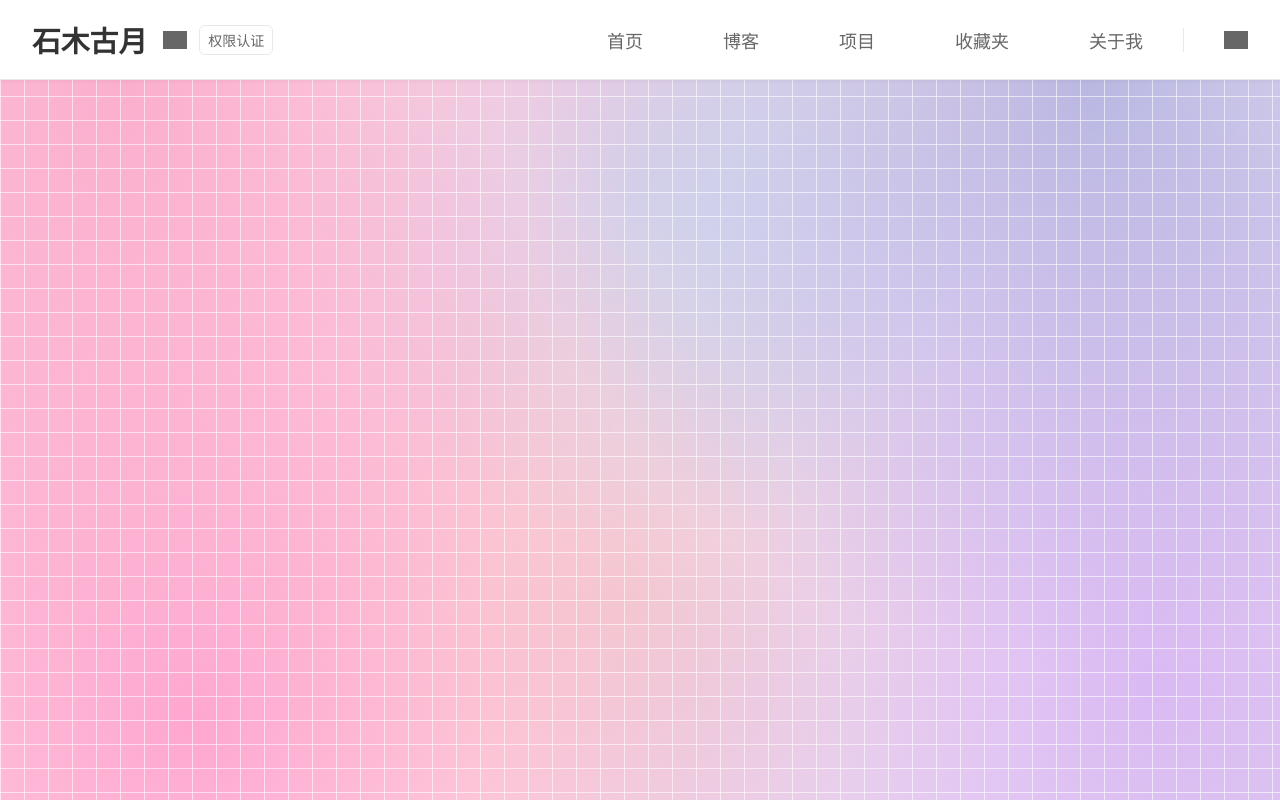
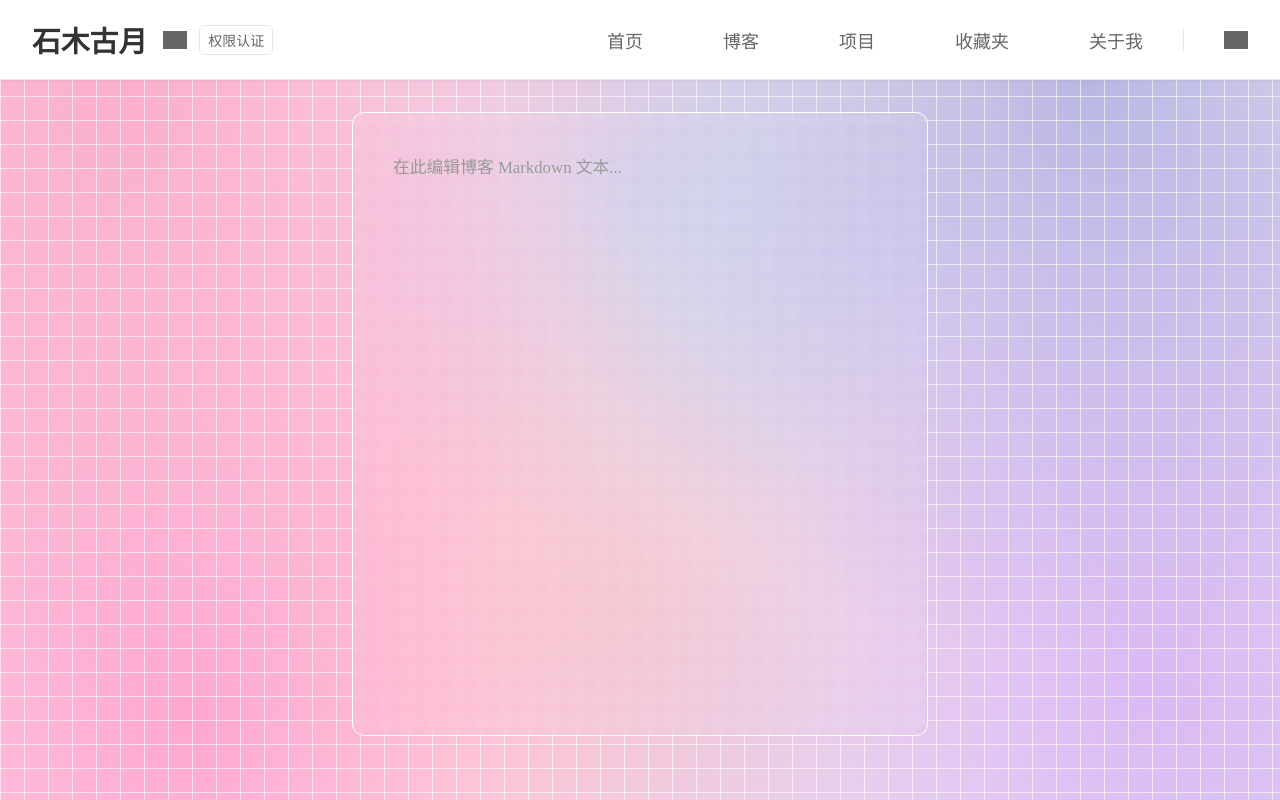
Before and after one commit to ShimuGuyue/shimuguyue.love-new, a Vue app in the folder client/: page /blog-edit/new in a window 1280 px wide. Built offline with nearby package versions, Linux system fonts and the light colour scheme; grey boxes are pictures that could not be loaded.

Commit message:
Create 博客编辑页面

```diff
--- a/client/src/router/index.ts
+++ b/client/src/router/index.ts
@@ -8,6 +8,7 @@ import LoginKey from '@/views/LoginKey.vue'
 import LoginPassword from '@/views/LoginPassword.vue'
 import Profile from '@/views/Profile.vue'
 import BlogDetail from '@/views/BlogDetail.vue'
+import BlogEdit from '@/views/BlogEdit.vue'
 
 const router = createRouter({
   history: createWebHistory(import.meta.env.BASE_URL),
@@ -20,6 +21,7 @@ const router = createRouter({
     { path: '/login/key', name: 'login-key', component: LoginKey },
     { path: '/login/password', name: 'login-password', component: LoginPassword },
     { path: '/profile', name: 'profile', component: Profile },
+    { path: '/blog-edit/new', name: 'blog-edit-new', component: BlogEdit },
     { path: '/blogs/:file_path(.*)', name: 'blog-detail', component: BlogDetail },
   ],
 })
--- /dev/null
+++ b/client/src/views/BlogEdit.vue
@@ -0,0 +1,60 @@
+<script setup lang="ts">
+</script>
+
+<template>
+  <main class="blog-edit">
+    <div class="blog-edit__layout">
+      <aside class="blog-edit__left"></aside>
+      <section class="blog-edit__main glass">
+        <div
+          class="blog-edit__content"
+          contenteditable="true"
+          placeholder="在此编辑博客 Markdown 文本..."
+        ></div>
+      </section>
+      <aside class="blog-edit__right"></aside>
+    </div>
+  </main>
+</template>
+
+<style scoped>
+.blog-edit {
+  padding: 32px 24px 64px;
+}
+
+.blog-edit__layout {
+  max-width: 1400px;
+  margin: 0 auto;
+  display: grid;
+  grid-template-columns: 1fr 2fr 1fr;
+  gap: 40px;
+}
+
+.blog-edit__title {
+  margin: 0 0 16px;
+  font-size: 1.3rem;
+  color: var(--color-text);
+}
+
+.blog-edit__content {
+  width: 100%;
+  height: calc(100vh - 226px);
+  padding: 16px;
+  font-family: "仿宋", FangSong, serif;
+  font-size: 1.05rem;
+  line-height: 1.8;
+  color: var(--color-text);
+  background: transparent;
+  border: none;
+  outline: none;
+}
+.blog-edit__content:empty::before {
+  content: attr(placeholder);
+  color: #999;
+  pointer-events: none;
+}
+</style>
+
+<style>
+@import "@/assets/glass.css";
+</style>
--- a/client/src/views/Blogs.vue
+++ b/client/src/views/Blogs.vue
@@ -224,6 +224,9 @@ onMounted(async () => {
 
 <template>
   <main class="blogs-page">
+    <div class="blogs-top">
+      <button class="new-blog-btn" @click="router.push('/blog-edit/new')">新建博客</button>
+    </div>
     <!-- ── 筛选器 ── -->
     <section class="filter-bar">
       <!-- 分类筛选 -->
@@ -307,14 +310,35 @@ onMounted(async () => {
   padding: 24px 32px 48px;
 }
 
+/* ── 新建按钮 ── */
+.blogs-top {
+  display: flex;
+  justify-content: flex-end;
+  margin-bottom: 12px;
+}
+
+.new-blog-btn {
+  padding: 10px 20px;
+  font-size: 0.9rem;
+  color: #fff;
+  background-color: #FF77CC;
+  border: none;
+  border-radius: 4px;
+  cursor: pointer;
+  white-space: nowrap;
+  transition: opacity var(--transition-speed);
+}
+
 /* ── 筛选器 ── */
-
 .filter-bar {
   background-color: var(--color-card-bg, var(--color-nav-bg));
   border: 1px solid var(--color-border);
   border-radius: 8px;
   padding: 20px 24px;
   margin-bottom: 28px;
+}
+.new-blog-btn:hover {
+  opacity: 0.85;
 }
 
 .filter-row {
```
